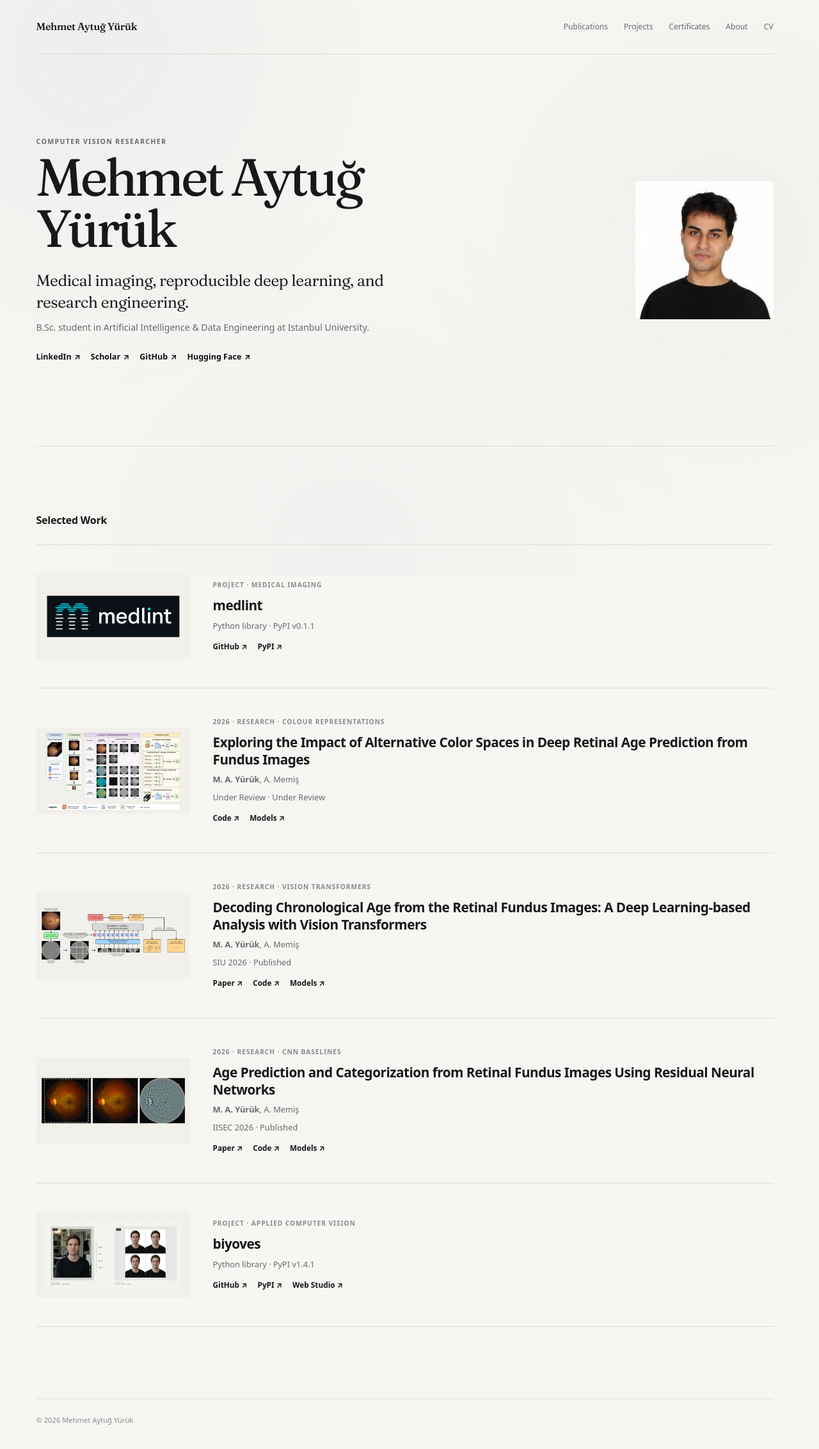
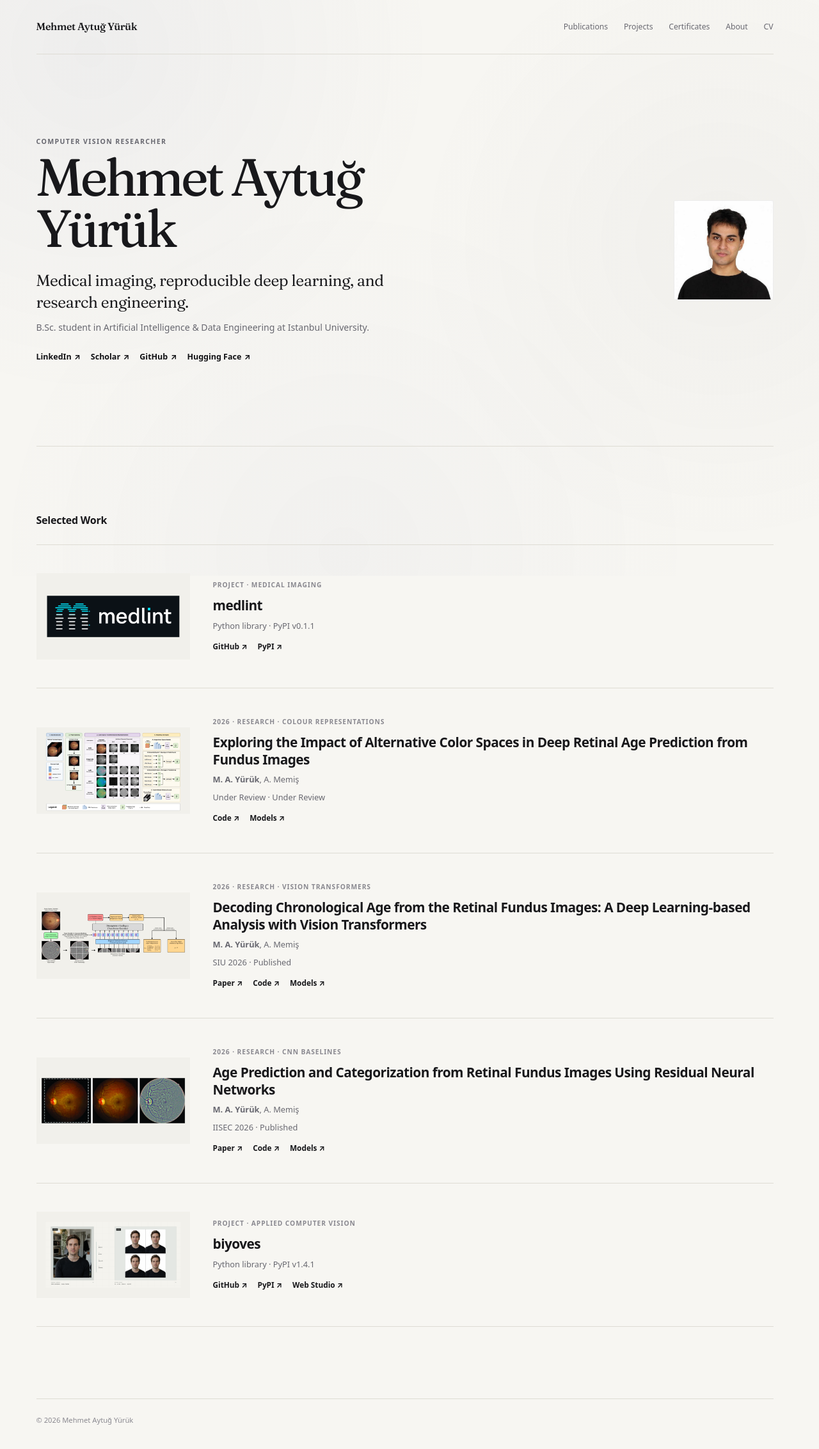
Before and after one commit to mehmetaytugyuruk/mehmetaytugyuruk.github.io, a Jekyll site: the page built from index.html, in a window 1280 px wide. Shown: the whole page at 64% size. Built offline with Jekyll 4.4.1, drawn with Linux system fonts in a browser that asks for light colours.

Commit message:
Fix homepage portrait sizing

```diff
--- a/_layouts/default.html
+++ b/_layouts/default.html
@@ -39,7 +39,7 @@
     <link rel="preconnect" href="https://fonts.googleapis.com">
     <link rel="preconnect" href="https://fonts.gstatic.com" crossorigin>
     <link href="https://fonts.googleapis.com/css2?family=Fraunces:ital,opsz,wght@0,9..144,300..700;1,9..144,300..700&amp;display=swap" rel="stylesheet">
-    <link rel="stylesheet" href="{{ '/assets/css/site.css' | relative_url }}">
+    <link rel="stylesheet" href="{{ '/assets/css/site.css' | relative_url }}?v=20260911-portrait">
 
     <script type="application/ld+json">
     {
--- a/_layouts/redirect.html
+++ b/_layouts/redirect.html
@@ -7,7 +7,7 @@
     <meta name="robots" content="noindex, follow">
     <link rel="canonical" href="{{ page.redirect_to | absolute_url }}">
     <meta http-equiv="refresh" content="0; url={{ page.redirect_to | relative_url }}">
-    <link rel="stylesheet" href="{{ '/assets/css/site.css' | relative_url }}">
+    <link rel="stylesheet" href="{{ '/assets/css/site.css' | relative_url }}?v=20260911-portrait">
   </head>
   <body class="interior">
     <main id="main-content" class="page-main redirect-main">
--- a/assets/css/site.css
+++ b/assets/css/site.css
@@ -262,7 +262,7 @@ h3 {
 
 .hero {
   display: grid;
-  grid-template-columns: minmax(0, 1fr) minmax(11rem, 13.5rem);
+  grid-template-columns: minmax(0, 1fr) auto;
   gap: clamp(2rem, 6vw, 5.5rem);
   align-items: center;
   min-height: clamp(32rem, 68vh, 44rem);
@@ -271,15 +271,19 @@ h3 {
 
 .hero-portrait {
   justify-self: end;
-  width: 100%;
+  width: clamp(9.75rem, 11vw, 11.5rem);
+  aspect-ratio: 1 / 1;
+  overflow: hidden;
+  background: #fff;
+  border: 1px solid rgba(24, 24, 24, 0.08);
+  border-radius: 0.15rem;
 }
 
 .portrait {
   display: block;
   width: 100%;
-  height: auto;
-  aspect-ratio: 1 / 1;
-  border-radius: 0.15rem;
+  height: 100%;
+  object-fit: contain;
   filter: grayscale(12%);
 }
 
@@ -1008,7 +1012,7 @@ h3 {
   }
 
   .hero-portrait {
-    width: min(13.5rem, 58vw);
+    width: min(10.5rem, 48vw);
     justify-self: start;
     padding-top: 0;
   }
```
